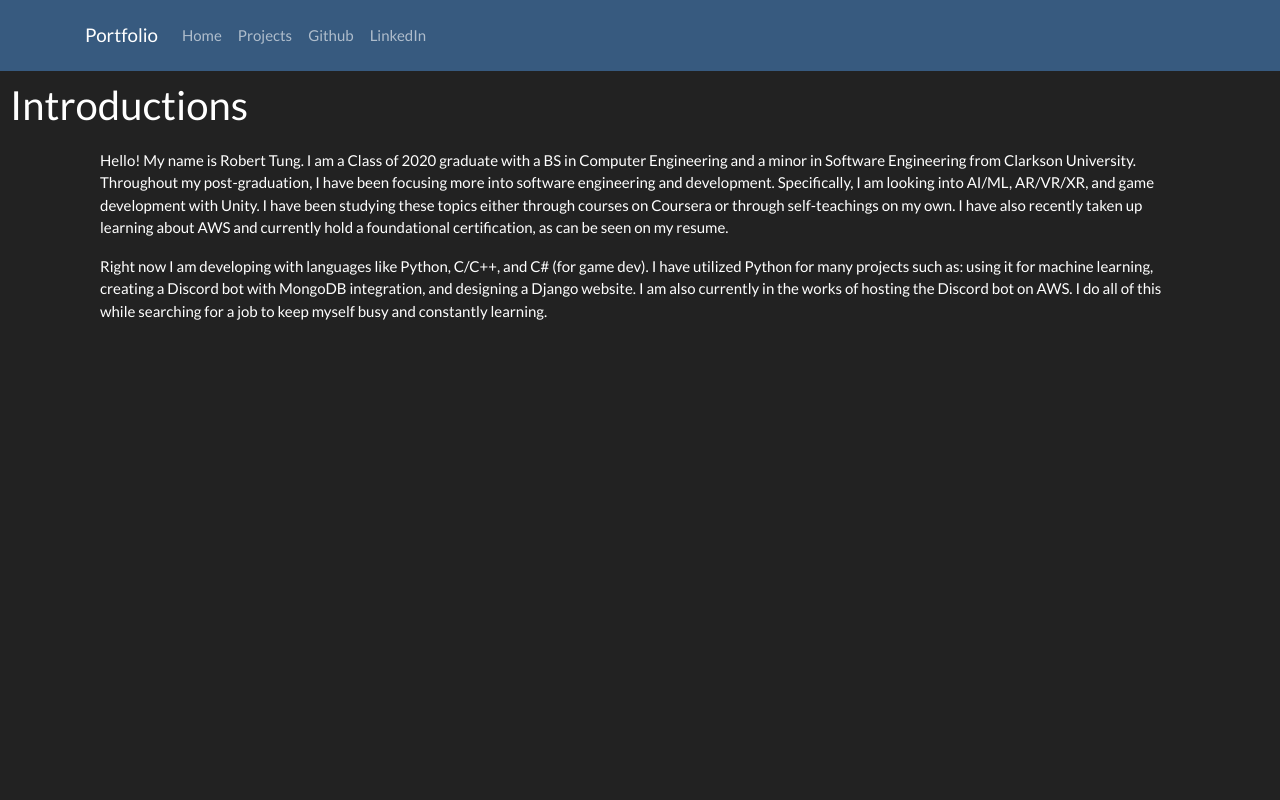
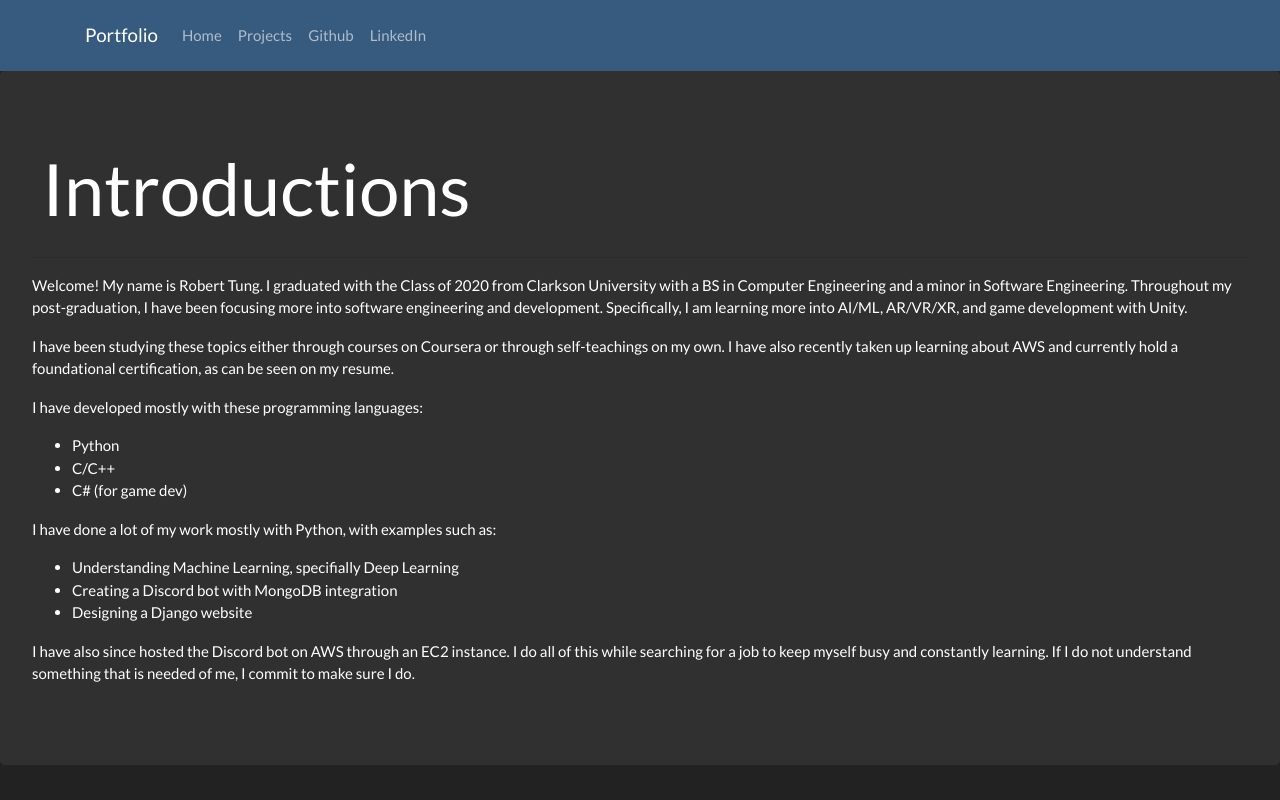
Before and after one commit to tungr/tungr.github.io, a plain HTML site: page index.html in a window 1280 px wide. Drawn offline with nearby package versions, Linux system fonts and the light colour scheme.

Commit message:
Beautified index page

```diff
--- a/index.html
+++ b/index.html
@@ -31,16 +31,27 @@
     </div>
   </div>
 </nav>
-
-<h2>Introductions</h2>
-<div class="intro">
-    <p>Hello! My name is Robert Tung. I am a Class of 2020 graduate with a BS in Computer Engineering and a minor in Software Engineering from Clarkson University.
-    Throughout my post-graduation, I have been focusing more into software engineering and development. Specifically, I am looking into AI/ML, AR/VR/XR, and game development with Unity.
-    I have been studying these topics either through courses on Coursera or through self-teachings on my own. I have also recently taken up learning about AWS and
+<div class="jumbotron">
+  <h2 class="display-3">Introductions</h2>
+    <hr class="my-3">
+    <p>Welcome! My name is Robert Tung. I graduated with the Class of 2020 from Clarkson University with a BS in Computer Engineering and a minor in Software Engineering.
+    Throughout my post-graduation, I have been focusing more into software engineering and development. Specifically, I am learning more into AI/ML, AR/VR/XR, and game development with Unity.<p>
+    <p>I have been studying these topics either through courses on Coursera or through self-teachings on my own. I have also recently taken up learning about AWS and
     currently hold a foundational certification, as can be seen on my resume.</p>
-    <p>Right now I am developing with languages like Python, C/C++, and C# (for game dev). I have utilized Python for many projects such as: using it for machine learning,
-    creating a Discord bot with MongoDB integration, and designing a Django website. I am also currently in the works of hosting the Discord bot on AWS. I do all
-    of this while searching for a job to keep myself busy and constantly learning.</p>
+    <p>I have developed mostly with these programming languages:<p>
+    <ul>
+      <li>Python</li>
+      <li>C/C++</li>
+      <li>C# (for game dev)</li>
+    </ul>
+    <p>I have done a lot of my work mostly with Python, with examples such as:
+    <ul>
+      <li>Understanding Machine Learning, specifially Deep Learning</li>
+      <li>Creating a Discord bot with MongoDB integration</li>
+      <li>Designing a Django website</li>
+    </ul>
+    <p>I have also since hosted the Discord bot on AWS through an EC2 instance. I do all of this while searching for a job to keep myself busy and constantly learning. If I do not understand
+    something that is needed of me, I commit to make sure I do.</p>
 </div>
 
 <body>
```
